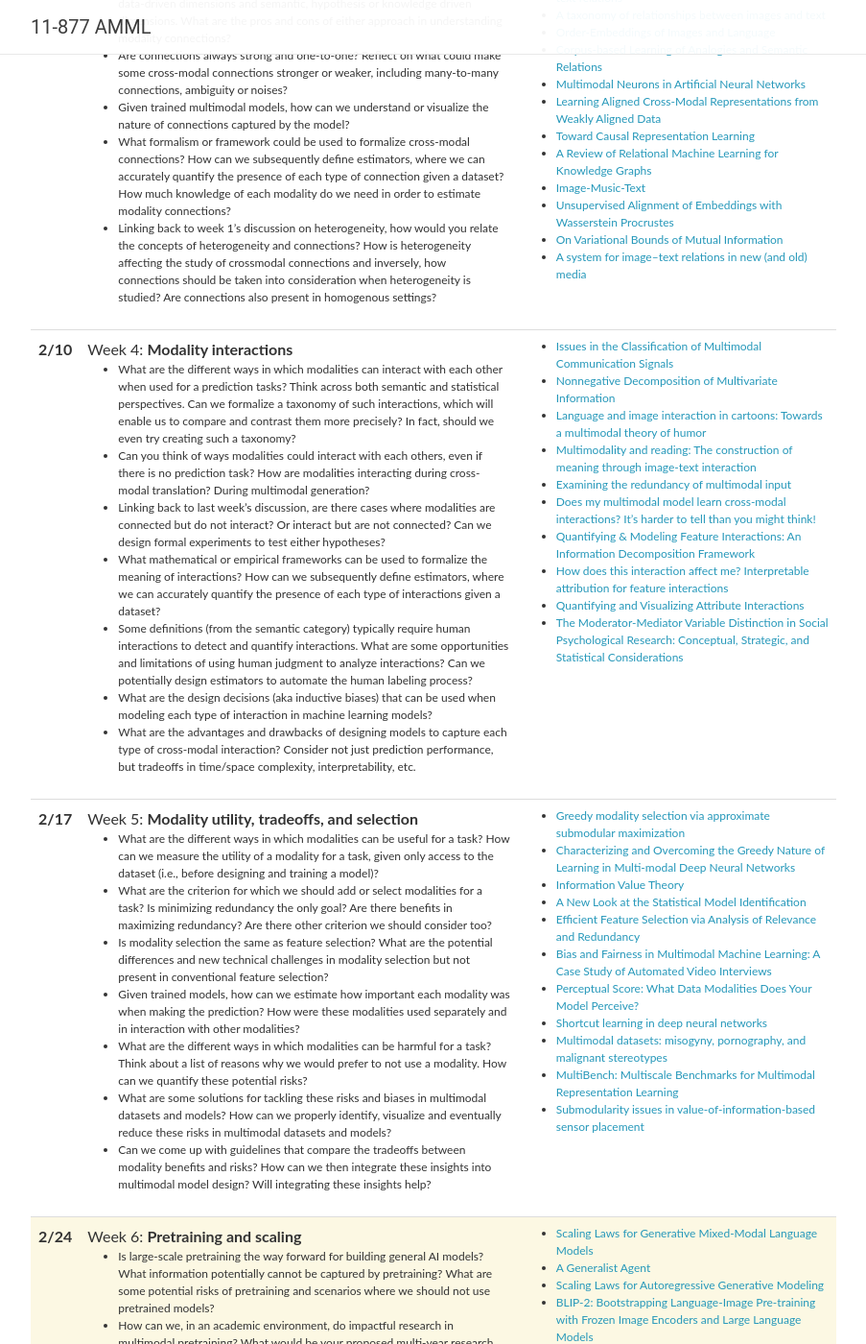
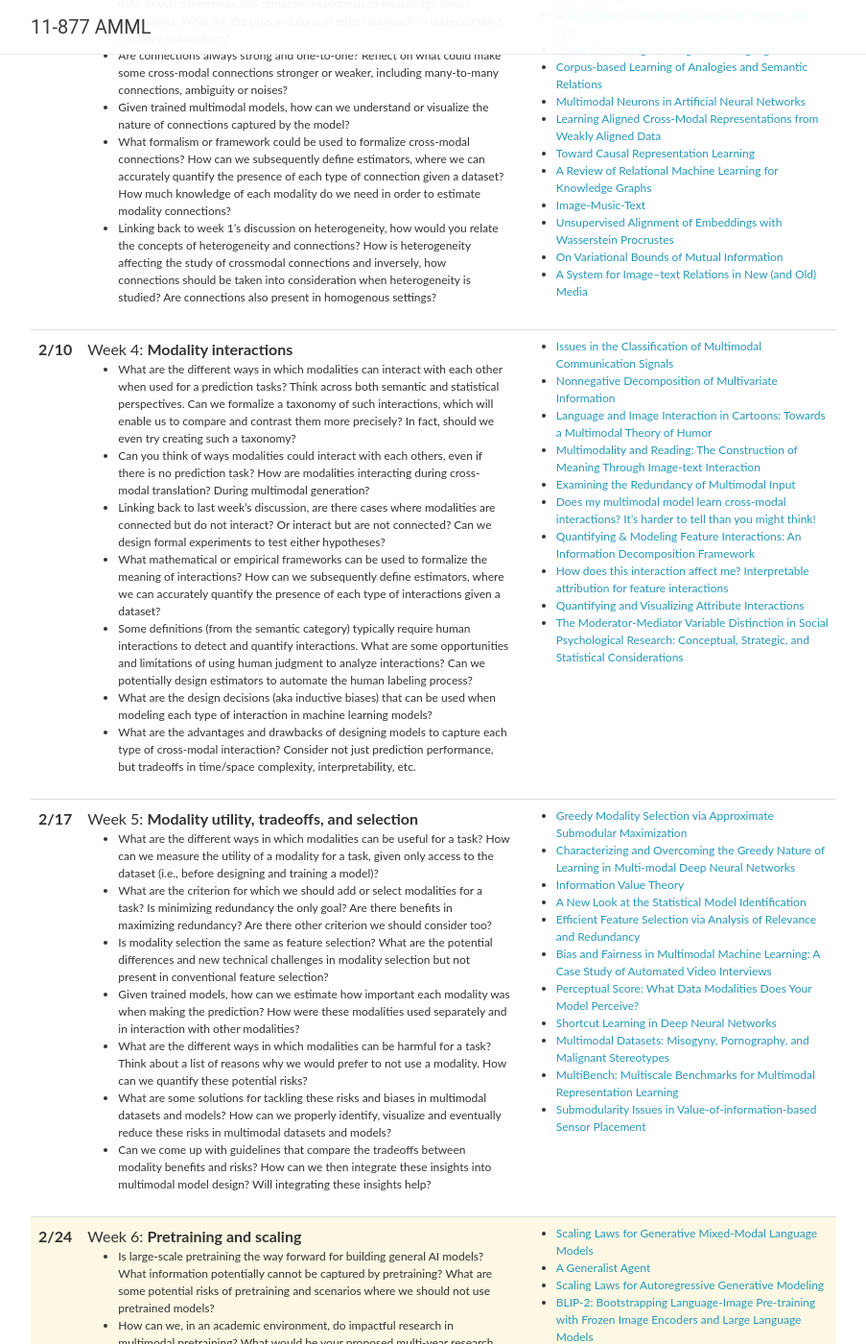
Before and after one commit to CMU-MultiComp-Lab/adv-mmml-course, a Jekyll site: the page built from spring2023/_pages/schedule.md, in a window 1280 px wide and 1400 px high, scrolled down 849 px. Shown: the whole window at 96% size, without its empty margins (188-1091 px from the left). Built offline with Jekyll 4.4.1, drawn with Linux system fonts in a browser that asks for light colours; nearby versions of some CDN libraries; comment, search, counter and statistics services are not loaded.

```diff
--- a/_data/lectures_2023.yml
+++ b/_data/lectures_2023.yml
@@ -46,7 +46,7 @@
   readings:
     - <a href="https://arxiv.org/abs/2005.10243">What Makes for Good Views for Contrastive Learning?</a> <br/>
     - <a href="https://link.springer.com/article/10.1007/s13735-019-00187-6">Characterization and classification of semantic image-text relations</a> <br/>
-    - <a href="https://www.emerald.com/insight/content/doi/10.1108/00220410310506303/full/pdf?title=a-taxonomy-of-relationships-between-images-and-text">A taxonomy of relationships between images and text</a> <br/>
+    - <a href="https://www.emerald.com/insight/content/doi/10.1108/00220410310506303/full/pdf?title=a-taxonomy-of-relationships-between-images-and-text">A Taxonomy of Relationships Between Images and Text</a> <br/>
     - <a href="https://arxiv.org/abs/1511.06361">Order-Embeddings of Images and Language</a> <br/>
     - <a href="https://link.springer.com/content/pdf/10.1007/s10994-005-0913-1.pdf">Corpus-based Learning of Analogies and Semantic Relations</a> <br/>
     - <a href="https://distill.pub/2021/multimodal-neurons/">Multimodal Neurons in Artificial Neural Networks</a> <br/>
@@ -56,7 +56,7 @@
     - <a href="https://chinese.wooster.edu/files/barthes.pdf">Image-Music-Text</a> <br/>
     - <a href="https://arxiv.org/abs/1805.11222">Unsupervised Alignment of Embeddings with Wasserstein Procrustes</a> <br/>
     - <a href="https://arxiv.org/abs/1905.06922">On Variational Bounds of Mutual Information</a> <br/>
-    - <a href="https://journals.sagepub.com/doi/epdf/10.1177/1470357205055928">A system for image–text relations in new (and old) media</a> <br/>
+    - <a href="https://journals.sagepub.com/doi/epdf/10.1177/1470357205055928">A System for Image–text Relations in New (and Old) Media</a> <br/>
 
 - date: 2/10
   title: >
@@ -72,9 +72,9 @@
   readings:
     - <a href="https://www.journals.uchicago.edu/doi/epdf/10.1086/431246">Issues in the Classification of Multimodal Communication Signals</a> <br/>
     - <a href="https://arxiv.org/abs/1004.2515">Nonnegative Decomposition of Multivariate Information</a> <br/>
-    - <a href="https://www.sciencedirect.com/science/article/pii/S0378216608003056">Language and image interaction in cartoons&#58; Towards a multimodal theory of humor</a> <br/>
-    - <a href="https://piazza.com/class_profile/get_resource/lcv0w9mqjzy1kx/lds3ewt4t4g6w4">Multimodality and reading&#58; The construction of meaning through image-text interaction</a> <br/>
-    - <a href="https://dl.acm.org/doi/abs/10.1145/1228175.1228254">Examining the redundancy of multimodal input</a> <br/>
+    - <a href="https://www.sciencedirect.com/science/article/pii/S0378216608003056">Language and Image Interaction in Cartoons&#58; Towards a Multimodal Theory of Humor</a> <br/>
+    - <a href="https://piazza.com/class_profile/get_resource/lcv0w9mqjzy1kx/lds3ewt4t4g6w4">Multimodality and Reading&#58; The Construction of Meaning Through Image-text Interaction</a> <br/>
+    - <a href="https://dl.acm.org/doi/abs/10.1145/1228175.1228254">Examining the Redundancy of Multimodal Input</a> <br/>
     - <a href="https://aclanthology.org/2020.emnlp-main.62/">Does my multimodal model learn cross-modal interactions? It’s harder to tell than you might think!</a> <br/>
     - <a href="https://drive.google.com/file/d/1txIMRy3AAiS7qDCmayzfsN3HmjPipVjd/view?usp=share_link">Quantifying & Modeling Feature Interactions&#58; An Information Decomposition Framework</a> <br/>
     - <a href="https://arxiv.org/abs/2006.10965">How does this interaction affect me? Interpretable attribution for feature interactions</a> <br/>
@@ -93,17 +93,17 @@
     - What are some solutions for tackling these risks and biases in multimodal datasets and models? How can we properly identify, visualize and eventually reduce these risks in multimodal datasets and models?
     - Can we come up with guidelines that compare the tradeoffs between modality benefits and risks? How can we then integrate these insights into multimodal model design? Will integrating these insights help?
   readings:
-    - <a href="https://proceedings.mlr.press/v180/cheng22a.html">Greedy modality selection via approximate submodular maximization</a> <br/>
+    - <a href="https://proceedings.mlr.press/v180/cheng22a.html">Greedy Modality Selection via Approximate Submodular Maximization</a> <br/>
     - <a href="https://proceedings.mlr.press/v162/wu22d.html">Characterizing and Overcoming the Greedy Nature of Learning in Multi-modal Deep Neural Networks</a> <br/>
     - <a href="https://ieeexplore.ieee.org/stamp/stamp.jsp?tp=&arnumber=4082064">Information Value Theory</a> <br/>
     - <a href="https://ieeexplore.ieee.org/stamp/stamp.jsp?tp=&arnumber=1100705">A New Look at the Statistical Model Identification</a> <br/>
     - <a href="https://www.jmlr.org/papers/volume5/yu04a/yu04a.pdf">Efficient Feature Selection via Analysis of Relevance and Redundancy</a> <br/>
     - <a href="https://dl.acm.org/doi/pdf/10.1145/3462244.3479897">Bias and Fairness in Multimodal Machine Learning&#58; A Case Study of Automated Video Interviews</a> <br/>
     - <a href="https://arxiv.org/abs/2110.14375">Perceptual Score&#58; What Data Modalities Does Your Model Perceive?</a> <br/>
-    - <a href="https://www.nature.com/articles/s42256-020-00257-z">Shortcut learning in deep neural networks</a> <br/>
-    - <a href="https://arxiv.org/abs/2110.01963">Multimodal datasets&#58; misogyny, pornography, and malignant stereotypes</a> <br/>
+    - <a href="https://www.nature.com/articles/s42256-020-00257-z">Shortcut Learning in Deep Neural Networks</a> <br/>
+    - <a href="https://arxiv.org/abs/2110.01963">Multimodal Datasets&#58; Misogyny, Pornography, and Malignant Stereotypes</a> <br/>
     - <a href="https://arxiv.org/abs/2107.07502">MultiBench&#58; Multiscale Benchmarks for Multimodal Representation Learning</a> <br/>
-    - <a href="https://par.nsf.gov/servlets/purl/10090424#:~:text=Conditional%20entropy%20is%20an%20information,9%2C20%2C21%5D">Submodularity issues in value-of-information-based sensor placement</a> <br/>
+    - <a href="https://par.nsf.gov/servlets/purl/10090424#:~:text=Conditional%20entropy%20is%20an%20information,9%2C20%2C21%5D">Submodularity Issues in Value-of-information-based Sensor Placement</a> <br/>
 
 - date: 2/24
   title: >
```
